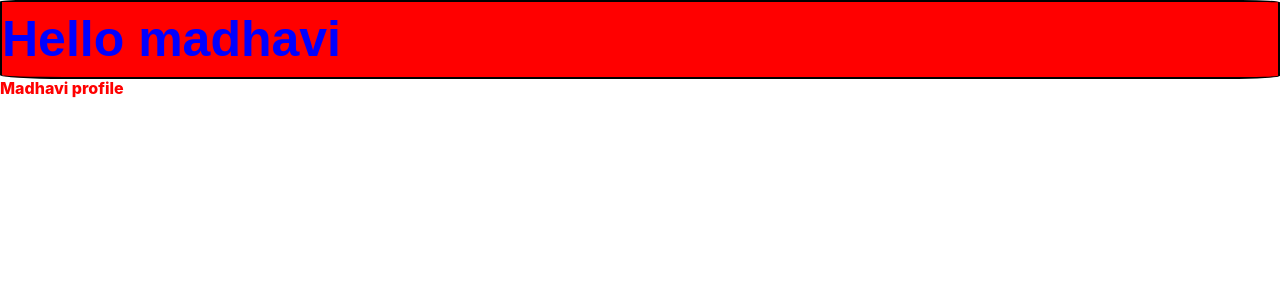
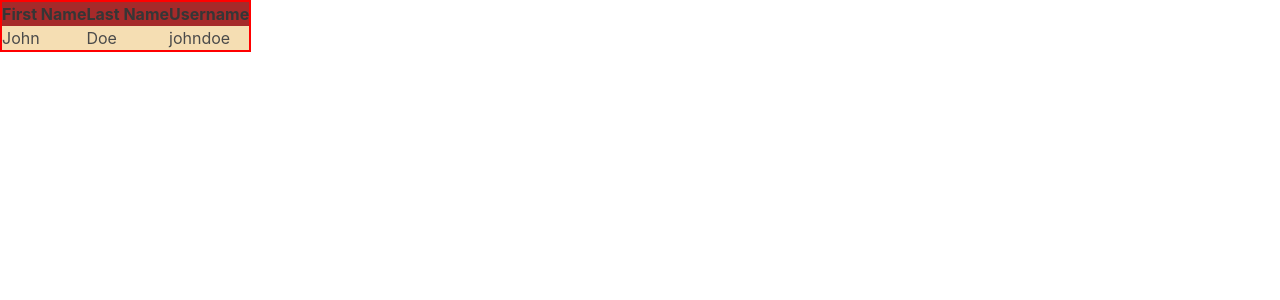
Before and after one commit to madhavi-anneboina/my-reactapp, a React (Create React App) app: page / in a window 1280 px wide. Shown: the top 300 px of the page. Built offline with nearby package versions, Linux system fonts and the light colour scheme.

Commit message:
table css changes added

```diff
--- a/src/App.js
+++ b/src/App.js
@@ -31,8 +31,20 @@ import HoverCounterTwo from "./components/HoverCounterTwo";
 const App = () => {
   return (
     <div>
-       <p className="paragraph"> Hello madhavi</p>
-        <h1><a href="https://github.com/madhavi-anneboina">Madhavi profile</a></h1>
+        <table>
+          <thead>
+            <tr>
+              <th>First Name</th>
+              <th>Last Name</th>
+              <th>Username</th>
+            </tr>
+            <tr>
+              <td>John</td>
+              <td>Doe</td>
+              <td>johndoe</td>
+            </tr>
+          </thead>
+                  </table>
       {/* <Greet name="ramana">
         <p>How are you doing props</p>
       </Greet>
--- a/src/index.css
+++ b/src/index.css
@@ -35,3 +35,24 @@ a:hover {
 a:active {
   color: orange;
 }
+
+h1{
+  padding: 50px!important;
+  border:2px dotted yellow;
+}
+p{
+  margin: 20px !important;
+}
+table {
+  border: 2px solid red;
+  background-color: lime;
+}
+
+th{
+  color: blue;
+  background-color: brown;
+}
+
+td{
+  background-color: wheat;
+}
```
